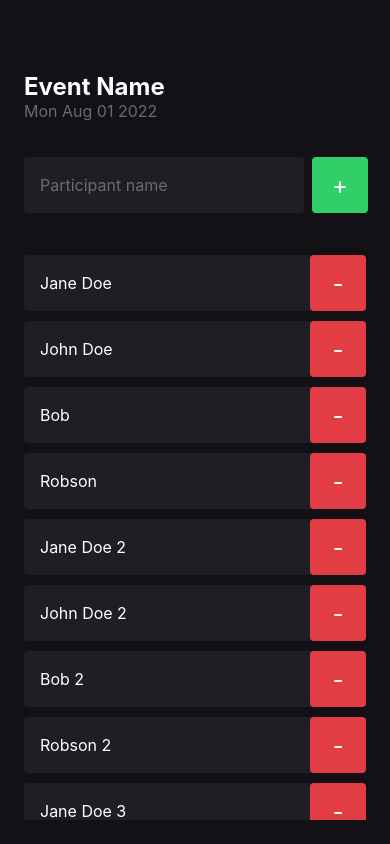
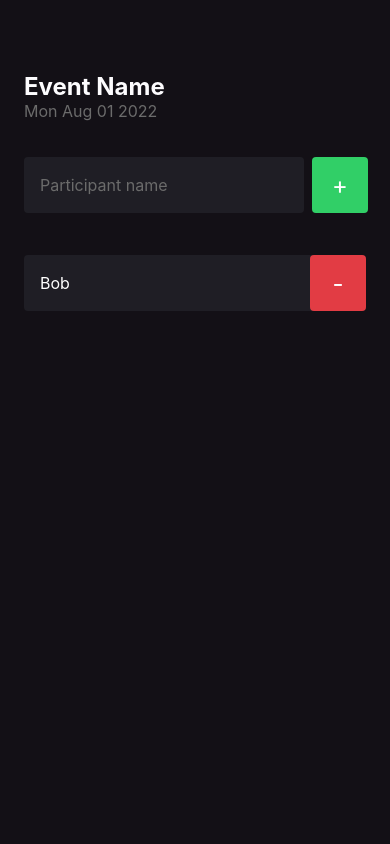
Before and after one commit to marocss/imhere, a React Native app: screen / in a window 390 px wide. Built offline with nearby package versions, Linux system fonts and the light colour scheme.

Commit message:
finalizando o app
adicionando participantes

```diff
--- a/src/screens/Home/index.tsx
+++ b/src/screens/Home/index.tsx
@@ -4,13 +4,11 @@ import Participant from '../../components/Participant';
 import { styles } from './styles';
 
 const Home = () => {
+  const [participants, setParticipants] = useState(['Bob'])
+
   const eventName = 'Event Name'
   const eventDate = new Date().toDateString()
-  const participants = ['Jane Doe', 'John Doe', 'Bob', 'Robson',
-  'Jane Doe 2', 'John Doe 2', 'Bob 2', 'Robson 2',
-  'Jane Doe 3', 'John Doe 3', 'Bob 3', 'Robson 3',
-  'Jane Doe 4', 'John Doe 4', 'Bob 4', 'Robson 4',
-  'Jane Doe 5', 'John Doe 5', 'Bob 5', 'Robson 5']
+
 
   const handleAddParticipant = useCallback(
     () => {
@@ -21,6 +19,8 @@ const Home = () => {
         Alert.alert(alertTitle, alertMessage)
         return
       }
+
+      setParticipants(prevState => [...prevState, 'Robson'])
 
       console.log('pressed to add new participant');
     },
```
